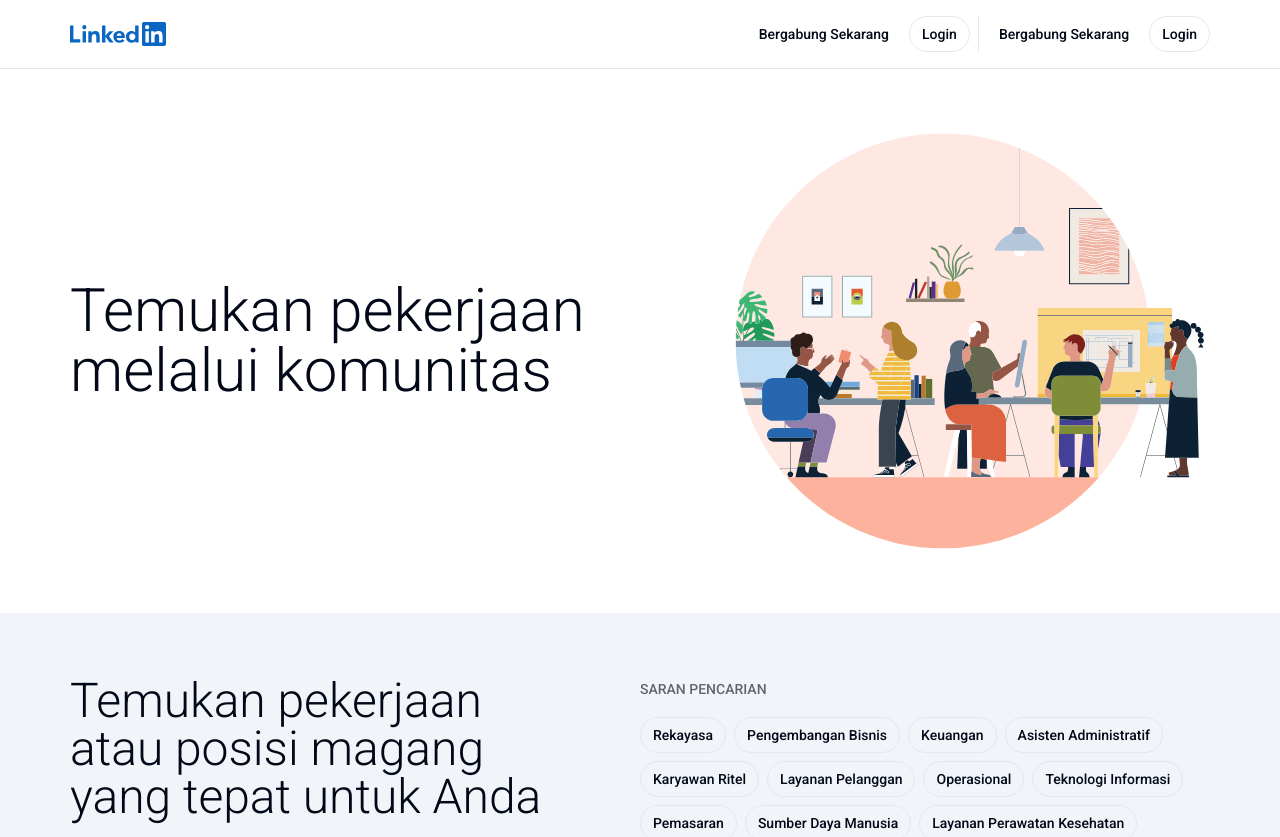
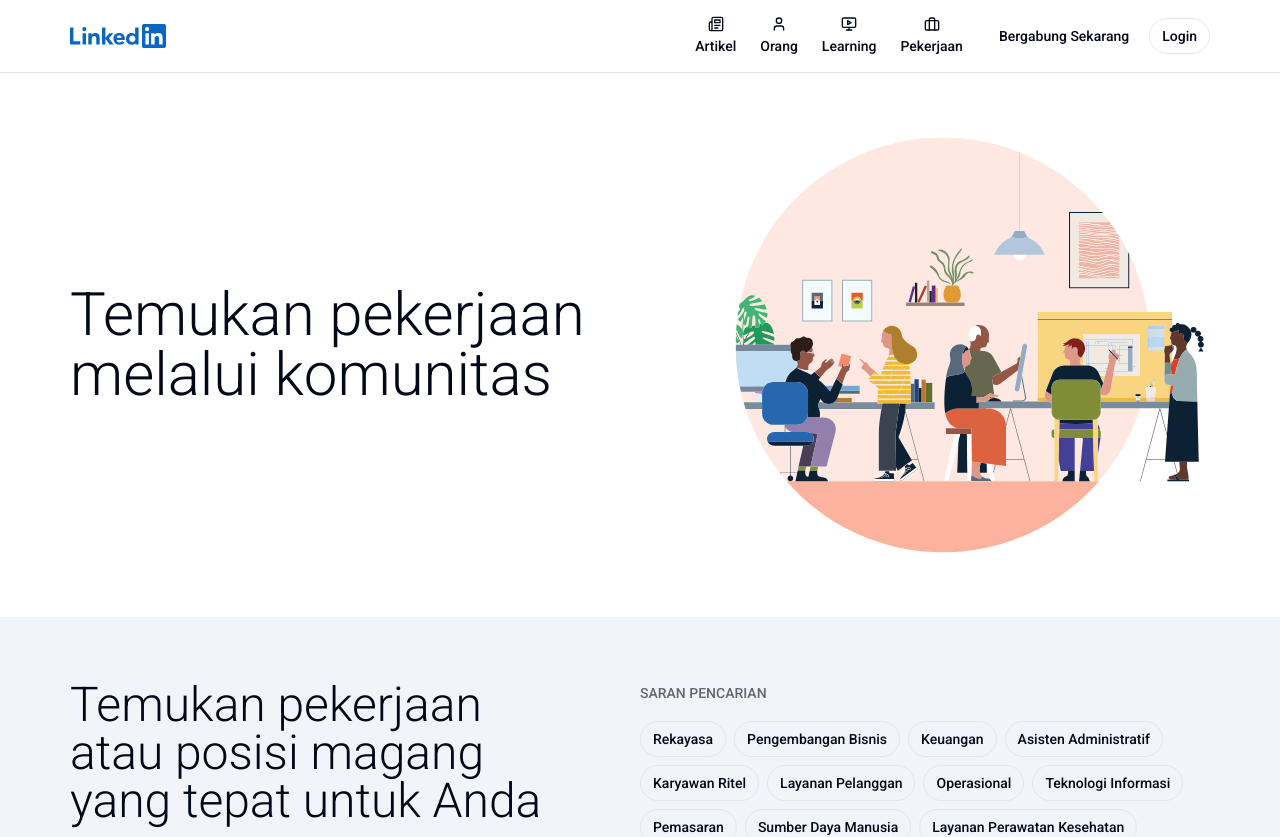
Before and after one commit to shendrongddv/20230624-LinkedIn-Clone-Next.js, a Next.js app: page / in a window 1280 px wide. Shown: the top 837 px of the page. Built offline with nearby package versions, Linux system fonts and the light colour scheme.

Commit message:
20230828 : Footer

```diff
--- a/components/header/header-main.tsx
+++ b/components/header/header-main.tsx
@@ -1,11 +1,8 @@
-import Link from "next/link";
-
-import { cn } from "@/lib/utils";
-import { buttonVariants } from "../ui/button";
-import { Separator } from "../ui/separator";
-
 // Components
 import { SiteLogoNavbar } from "../site-logo";
+import { NavButton } from "./nav-button";
+import { NavLists } from "./nav-item";
+import { MobileToggle } from "./mobile-toggle";
 
 const HeaderMain = () => {
   return (
@@ -15,66 +12,15 @@ const HeaderMain = () => {
           {/* Site Logo */}
           <SiteLogoNavbar />
 
-          {/* Col */}
-          <div className="hidden items-center justify-center gap-2 divide-x md:flex">
-            <div className="flex items-center justify-center gap-2">
-              {/* # */}
-              <Link
-                href="/"
-                className={cn(
-                  buttonVariants({
-                    variant: "ghost",
-                    size: "sm",
-                    className: "rounded-full",
-                  }),
-                )}
-              >
-                Bergabung Sekarang
-              </Link>
+          {/* Desktop */}
+          <div className="hidden items-center justify-center gap-4 md:flex">
+            <NavLists />
+            <NavButton />
+          </div>
 
-              {/* # */}
-              <Link
-                href="/"
-                className={cn(
-                  buttonVariants({
-                    variant: "outline",
-                    size: "sm",
-                    className: "rounded-full",
-                  }),
-                )}
-              >
-                Login
-              </Link>
-            </div>
-            <div className="flex items-center justify-center gap-2 pl-2">
-              {/* # */}
-              <Link
-                href="/"
-                className={cn(
-                  buttonVariants({
-                    variant: "ghost",
-                    size: "sm",
-                    className: "rounded-full",
-                  }),
-                )}
-              >
-                Bergabung Sekarang
-              </Link>
-
-              {/* # */}
-              <Link
-                href="/"
-                className={cn(
-                  buttonVariants({
-                    variant: "outline",
-                    size: "sm",
-                    className: "rounded-full",
-                  }),
-                )}
-              >
-                Login
-              </Link>
-            </div>
+          {/* Mobile */}
+          <div className="flex items-center justify-center gap-2 md:hidden">
+            <MobileToggle />
           </div>
         </div>
       </div>
--- /dev/null
+++ b/components/header/mobile-toggle.tsx
@@ -0,0 +1,24 @@
+import { Button } from "@/components/ui/button";
+import {
+  Sheet,
+  SheetClose,
+  SheetContent,
+  SheetTrigger,
+} from "@/components/ui/sheet";
+
+import { Menu } from "lucide-react";
+
+export function MobileToggle() {
+  return (
+    <Sheet>
+      <SheetTrigger asChild>
+        <Button variant="secondary" size="icon">
+          <Menu className="h-4 w-4" />
+        </Button>
+      </SheetTrigger>
+      <SheetContent side="left" className="h-screen w-4/5 p-0">
+        <div className="flex flex-col"></div>
+      </SheetContent>
+    </Sheet>
+  );
+}
--- /dev/null
+++ b/components/header/nav-button.tsx
@@ -0,0 +1,38 @@
+import Link from "next/link";
+
+import { cn } from "@/lib/utils";
+import { buttonVariants } from "../ui/button";
+
+export const NavButton = () => {
+  return (
+    <div className="flex items-center justify-center gap-2 pl-2">
+      {/* # */}
+      <Link
+        href="/"
+        className={cn(
+          buttonVariants({
+            variant: "ghost",
+            size: "sm",
+            className: "rounded-full",
+          }),
+        )}
+      >
+        Bergabung Sekarang
+      </Link>
+
+      {/* # */}
+      <Link
+        href="/"
+        className={cn(
+          buttonVariants({
+            variant: "outline",
+            size: "sm",
+            className: "rounded-full",
+          }),
+        )}
+      >
+        Login
+      </Link>
+    </div>
+  );
+};
--- /dev/null
+++ b/components/header/nav-item.tsx
@@ -0,0 +1,44 @@
+import Link from "next/link";
+import { LucideIcon } from "lucide-react";
+
+// Contents
+import { contentNavMenu } from "@/content";
+
+export const NavLists = () => {
+  return (
+    <nav>
+      <ul className="flex items-center justify-center gap-6">
+        {contentNavMenu?.map((item) => (
+          <NavItem
+            key={item.id}
+            label={item.label}
+            url={item.url}
+            icon={item.icon}
+          />
+        ))}
+      </ul>
+    </nav>
+  );
+};
+
+interface NavItemProps {
+  label: string;
+  url: string;
+  icon: LucideIcon;
+}
+
+const NavItem: React.FC<NavItemProps> = ({ label, url, icon: Icon }) => {
+  return (
+    <li>
+      <Link
+        href={url}
+        aria-label={label}
+        className="flex flex-col items-center gap-1 text-center text-sm font-medium
+      "
+      >
+        <Icon className="h-4 w-4" />
+        {label}
+      </Link>
+    </li>
+  );
+};
--- a/content/index.ts
+++ b/content/index.ts
@@ -1,3 +1,37 @@
+import { Briefcase, MonitorPlay, Newspaper, User } from "lucide-react";
+
+// NavMenu
+export const contentNavMenu = [
+  {
+    id: 1,
+    label: "Artikel",
+    url: "/",
+    icon: Newspaper,
+    media: null,
+  },
+  {
+    id: 2,
+    label: "Orang",
+    url: "/",
+    icon: User,
+    media: null,
+  },
+  {
+    id: 3,
+    label: "Learning",
+    url: "/",
+    icon: MonitorPlay,
+    media: null,
+  },
+  {
+    id: 4,
+    label: "Pekerjaan",
+    url: "/",
+    icon: Briefcase,
+    media: null,
+  },
+];
+
 // footerMenu
 export const contentFooterMain = [
   {
```
